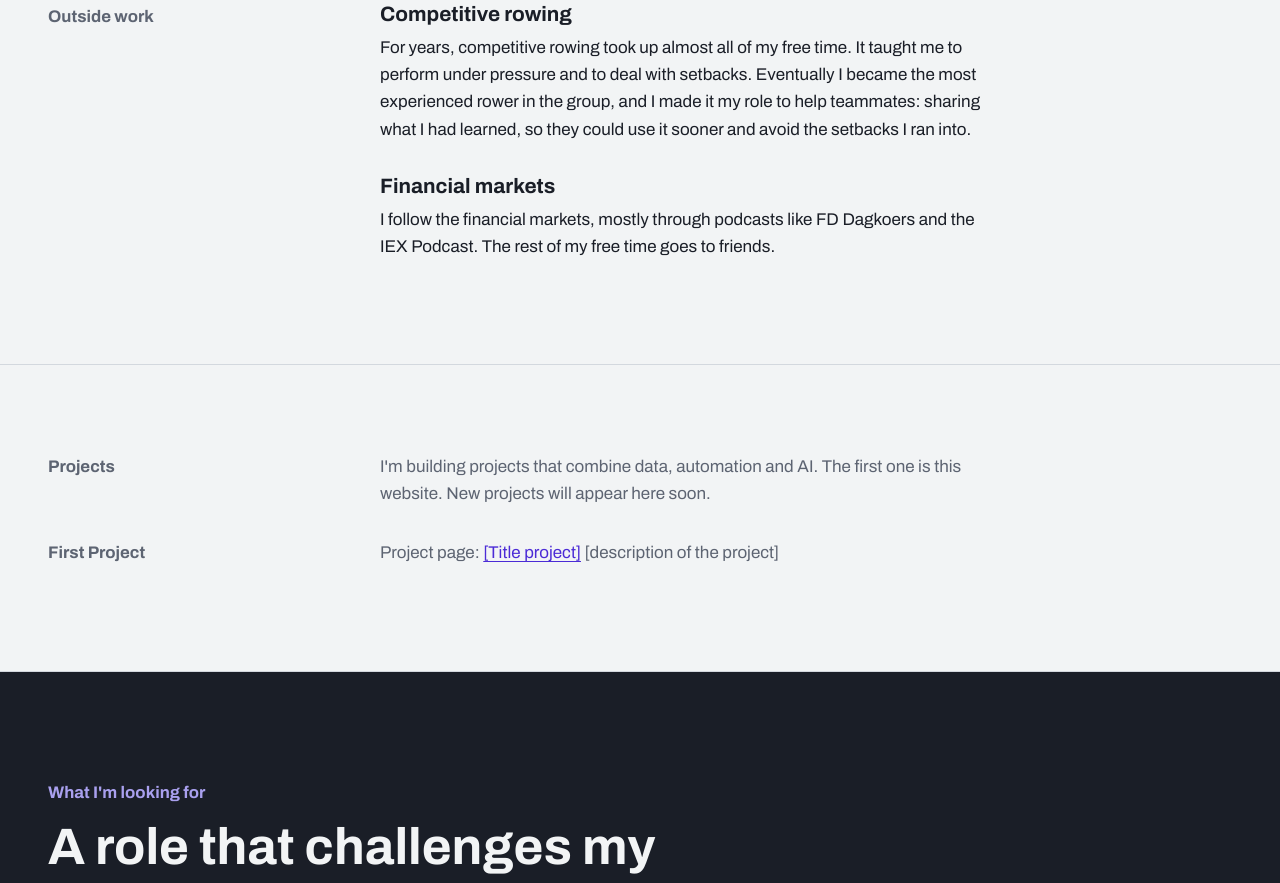
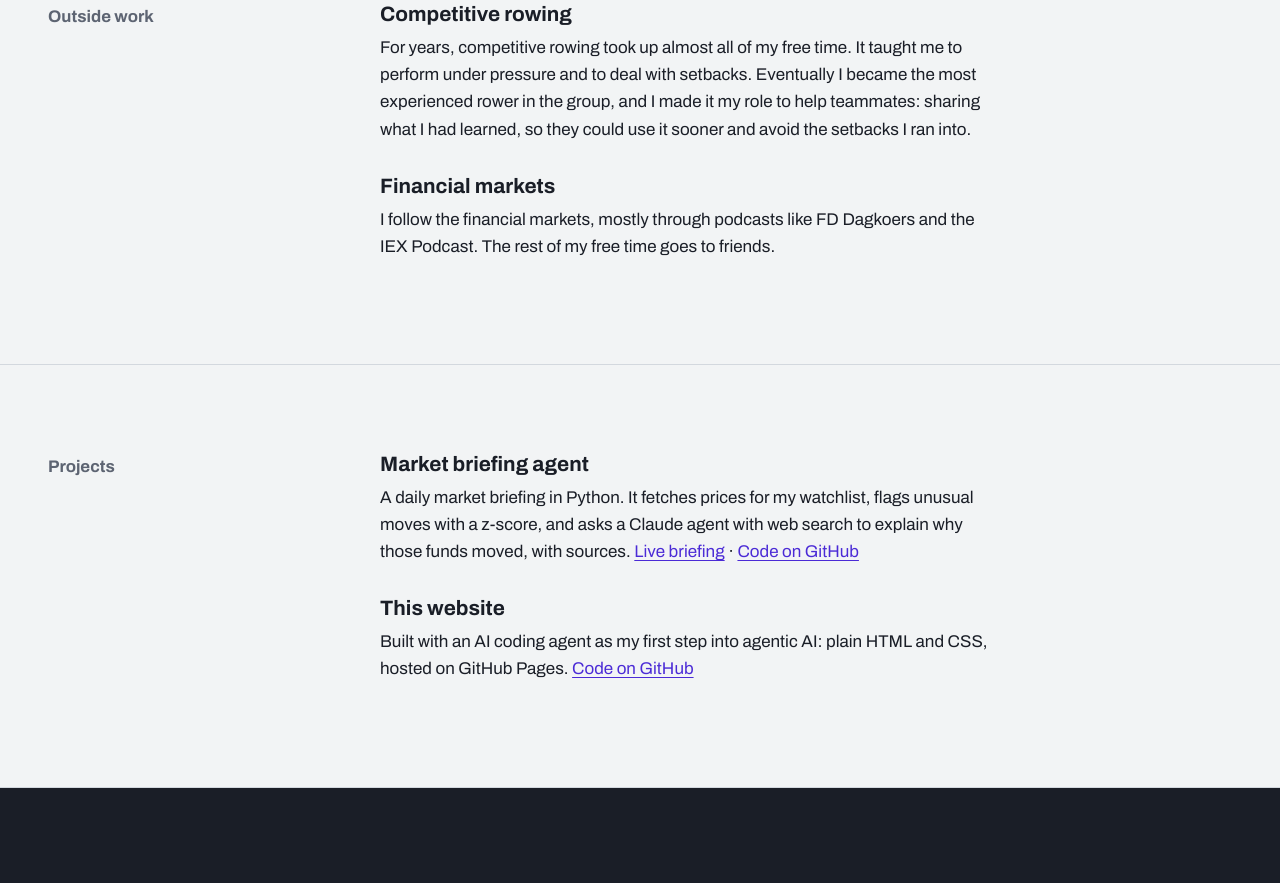
Before and after one commit to lauvanosch-ctrl/lauvanosch-ctrl.github.io, a plain HTML site: page index.html in a window 1280 px wide. Shown: the part 2481-3364 px from the top of the page. Drawn offline with Linux system fonts and the light colour scheme.

Commit message:
Fix ASML text, add projects with live briefing link

```diff
--- a/index.html
+++ b/index.html
@@ -102,8 +102,10 @@
           <li>
             <h3>ASML</h3>
             <p class="meta">Graduation internship, 2025–2026</p>
-            <p>Proof of concept of a large-area hybrid system containing of a refractive lens in combination
-              of a metalens to reduce the aberations of a simple refractive lens.
+            <p>
+              Proof of concept of a large-area hybrid lens that combines a
+              refractive lens with a metalens to reduce the aberrations of a
+              simple refractive lens.
             </p>
           </li>
           <li>
@@ -167,20 +169,22 @@
     <section class="block" id="projects">
       <h2>Projects</h2>
       <div class="block-body">
-        <p class="empty">
-          I'm building projects that combine data, automation and AI.
-          The first one is this website. New projects will appear here soon.
-
+        <h3>Market briefing agent</h3>
+        <p>
+          A daily market briefing in Python. It fetches prices for my watchlist,
+          flags unusual moves with a z-score, and asks a Claude agent with web
+          search to explain why those funds moved, with sources.
+          <a href="https://lauvanosch-ctrl.github.io/Market_briefing/briefing.html">Live briefing</a> ·
+          <a href="https://github.com/lauvanosch-ctrl/Market_briefing">Code on GitHub</a>
+        </p>
+        <h3>This website</h3>
+        <p>
+          Built with an AI coding agent as my first step into agentic AI:
+          plain HTML and CSS, hosted on GitHub Pages.
+          <a href="https://github.com/lauvanosch-ctrl/lauvanosch-ctrl.github.io">Code on GitHub</a>
         </p>
       </div>
-      <h2>First Project</h2>
-      <div class="block-body">
-        <p class="empty"> Project page: <a href="[pageadress].html">[Title project]</a>
-            [description of the project]
-          </p>
-        </div>
     </section>
-
     <!-- ===== Wat ik zoek + contact ===== -->
     <section class="looking" id="contact">
       <h2>What I'm looking for</h2>
```
